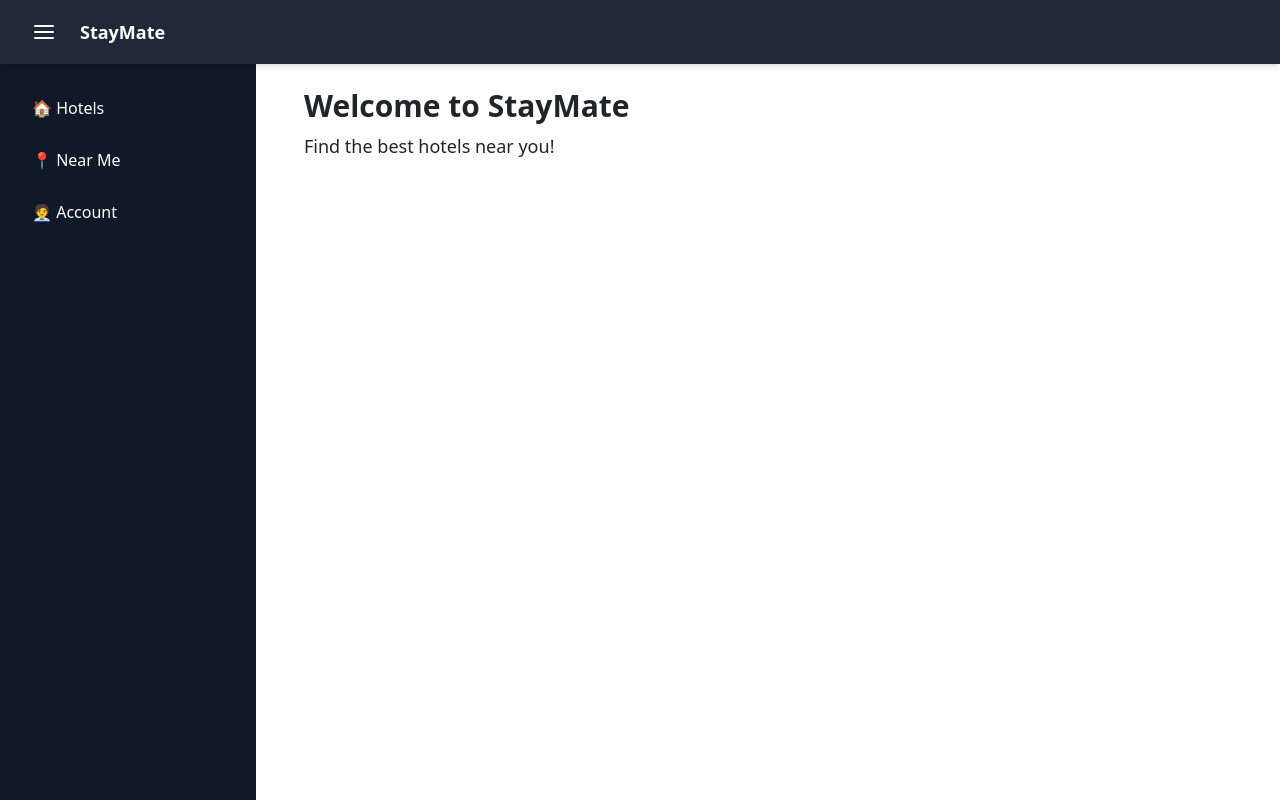
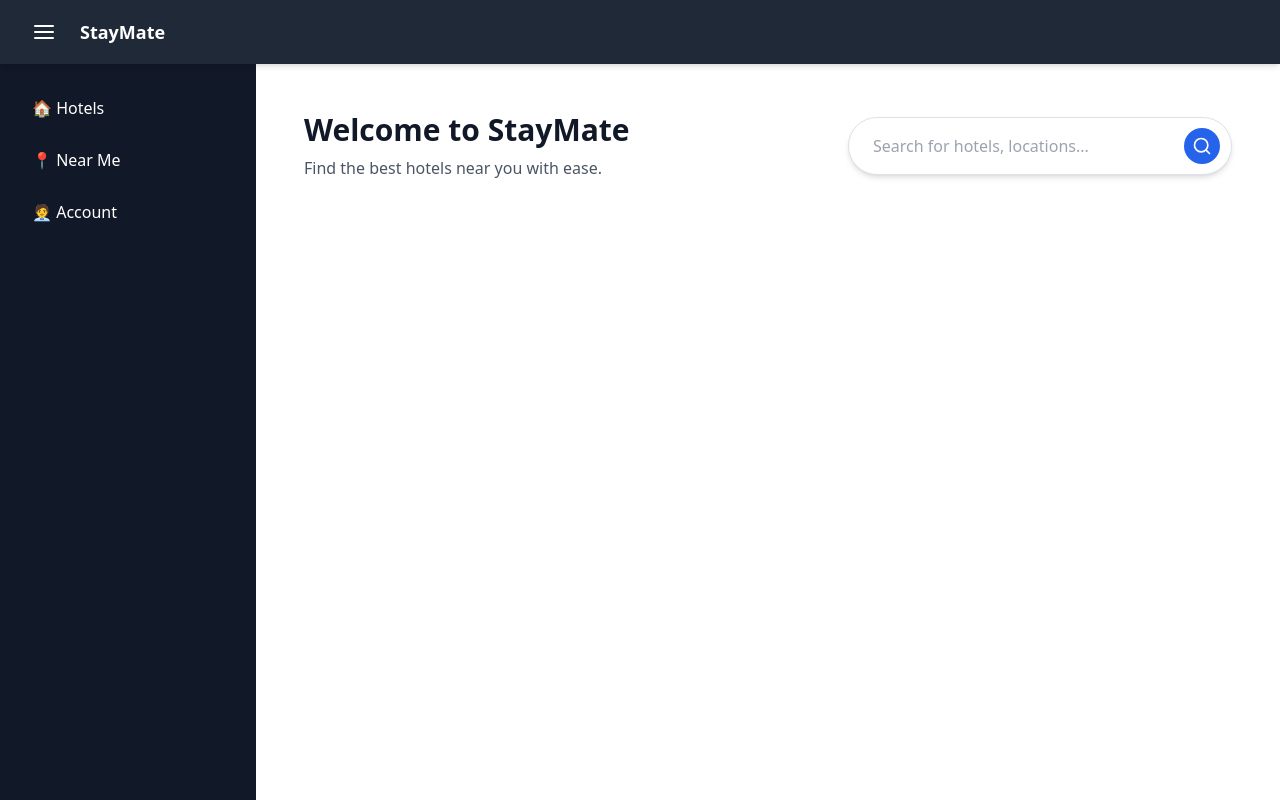
Before and after one commit to NgZhiKai/stayMate, a React (Vite) app in the folder frontend/hotel-booking-frontend/: page / in a window 1280 px wide. Built offline with nearby package versions, Linux system fonts and the light colour scheme.

Commit message:
Update searchbar and add to homepage

```diff
--- a/frontend/hotel-booking-frontend/src/Pages/HomePage.tsx
+++ b/frontend/hotel-booking-frontend/src/Pages/HomePage.tsx
@@ -1,10 +1,23 @@
 import React from "react";
+import SearchBar from "../components/SearchBar";
 
 const HomePage: React.FC = () => {
+  const handleSearch = (query: string) => {
+    console.log("Searching for:", query);
+    // Implement search functionality here
+  };
+
   return (
-    <div className="pl-6" > {/* Added left padding */}
-      <h1 className="text-3xl font-bold">Welcome to StayMate</h1>
-      <p className="text-lg mt-2">Find the best hotels near you!</p>
+    <div className="p-6 flex justify-between items-center">
+      <div>
+        <h1 className="text-3xl font-bold text-gray-900">Welcome to StayMate</h1>
+        <p className="text-gray-600 mt-2">Find the best hotels near you with ease.</p>
+      </div>
+
+      {/* Search bar positioned at the top right */}
+      <div className="ml-auto">
+        <SearchBar onSearch={handleSearch} />
+      </div>
     </div>
   );
 };
--- a/frontend/hotel-booking-frontend/src/components/SearchBar.tsx
+++ b/frontend/hotel-booking-frontend/src/components/SearchBar.tsx
@@ -1,36 +1,55 @@
-import React, { useState } from 'react';
-import { TextField, Button, Box } from '@mui/material';
-import SearchIcon from '@mui/icons-material/Search';
+import React, { useState } from "react";
+import { FiSearch } from "react-icons/fi";
+import { IoClose } from "react-icons/io5"; // Close (X) icon
 
 interface SearchBarProps {
-  onSearch: (location: string) => void;
+  onSearch: (query: string) => void;
 }
 
 const SearchBar: React.FC<SearchBarProps> = ({ onSearch }) => {
-  const [location, setLocation] = useState('');
+  const [query, setQuery] = useState("");
 
   const handleSearch = () => {
-    onSearch(location);
+    if (query.trim() !== "") {
+      onSearch(query);
+    }
+  };
+
+  const handleClear = () => {
+    setQuery("");
   };
 
   return (
-    <Box display="flex" alignItems="center" gap={2}>
-      <TextField
-        label="Location"
-        variant="outlined"
-        value={location}
-        onChange={(e) => setLocation(e.target.value)}
-        fullWidth
+    <div className="relative w-full max-w-lg">
+      {/* Search Input */}
+      <input
+        type="text"
+        className="w-96 px-4 py-3 text-gray-800 bg-white border border-gray-300 rounded-full focus:outline-none focus:ring-2 focus:ring-blue-500 shadow-md pr-20
+          overflow-hidden text-ellipsis whitespace-nowrap"
+        placeholder="Search for hotels, locations..."
+        value={query}
+        onChange={(e) => setQuery(e.target.value)}
+        onKeyDown={(e) => e.key === "Enter" && handleSearch()}
       />
-      <Button
-        variant="contained"
-        color="primary"
-        startIcon={<SearchIcon />}
+
+      {/* Clear Button (X) - Shows only when query is not empty */}
+      {query && (
+        <button
+          className="absolute right-16 top-1/2 transform -translate-y-1/2 text-gray-500 hover:text-gray-700"
+          onClick={handleClear}
+        >
+          <IoClose size={18} />
+        </button>
+      )}
+
+      {/* Search Button */}
+      <button
+        className="absolute right-3 top-1/2 transform -translate-y-1/2 bg-blue-600 text-white p-2 rounded-full hover:bg-blue-700 transition duration-300"
         onClick={handleSearch}
       >
-        Search
-      </Button>
-    </Box>
+        <FiSearch size={20} />
+      </button>
+    </div>
   );
 };
 
```
